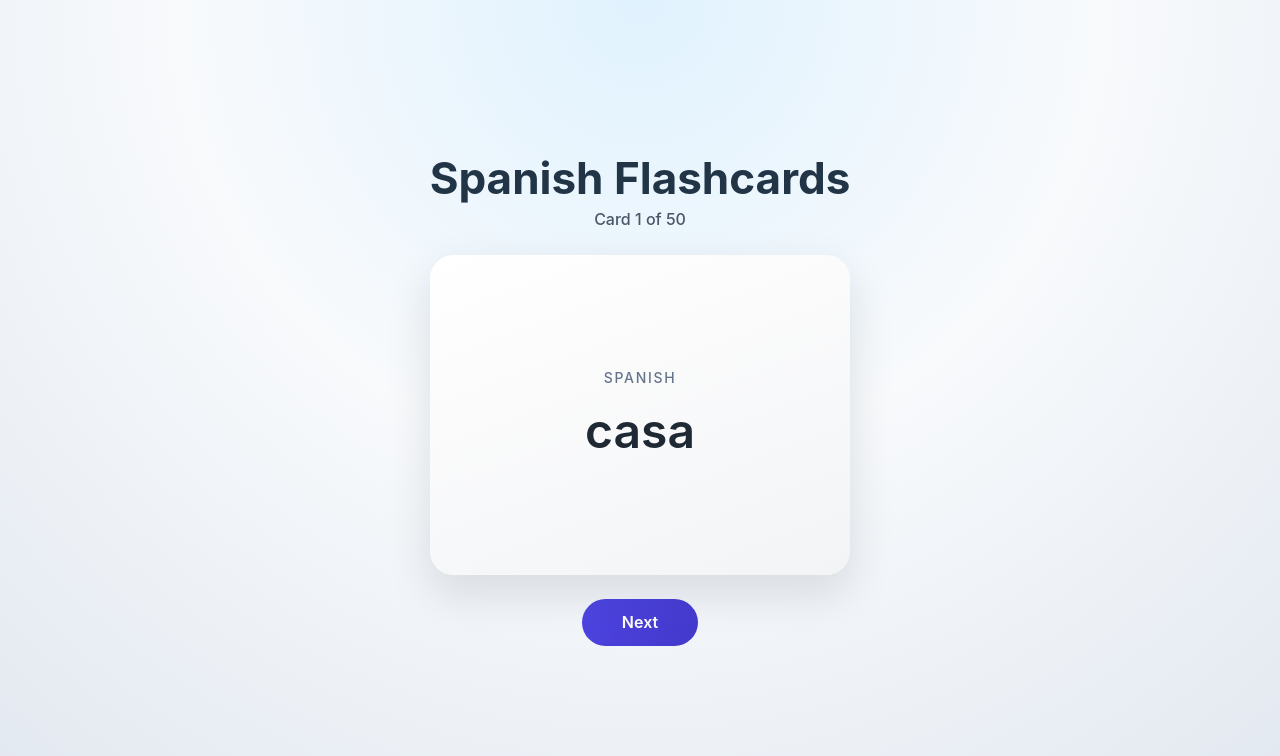
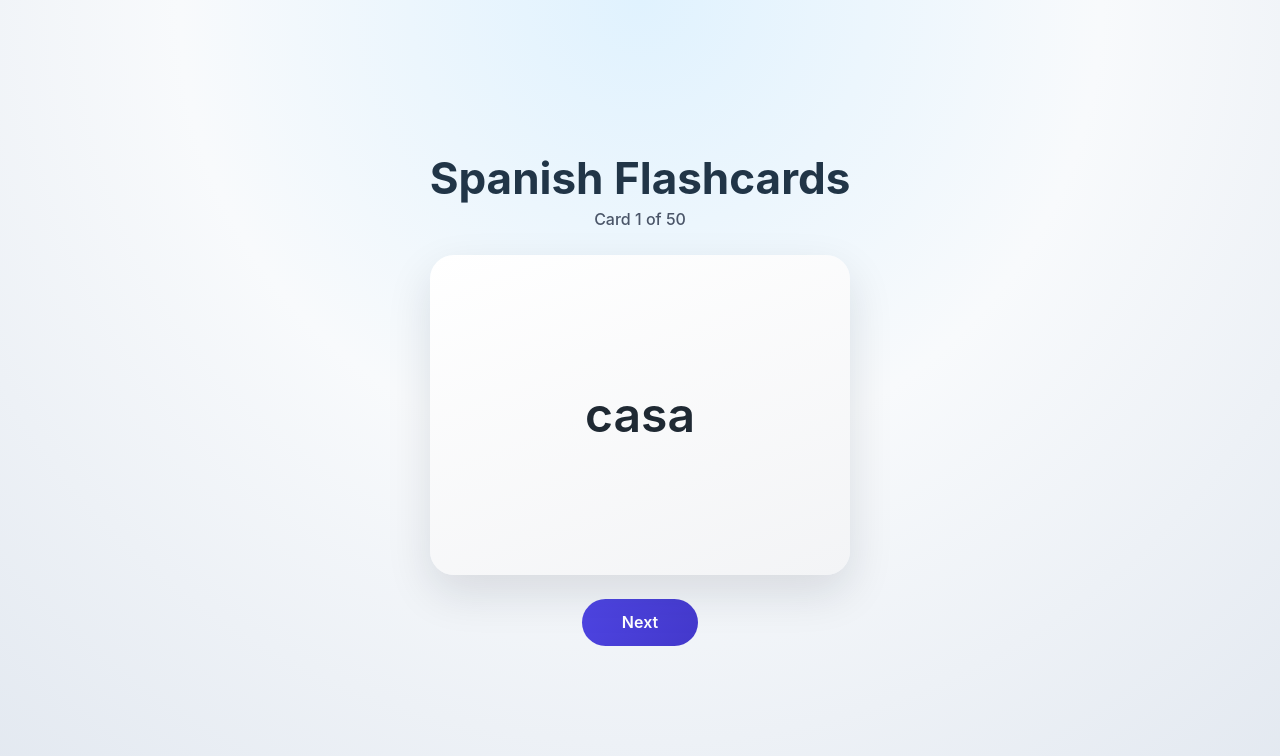
Before and after one commit to anupamprasad/flashcards, a React (Vite) app in the folder client/: page / in a window 1280 px wide. Shown: the top 756 px of the page. Built offline with nearby package versions, Linux system fonts and the light colour scheme.

Commit message:
Remove 'Spanish'/'English' label from flashcard UI; only show word

```diff
--- a/client/src/App.tsx
+++ b/client/src/App.tsx
@@ -130,9 +130,6 @@ function App() {
           onClick={handleFlip}
           aria-pressed={isFlipped}
         >
-          <span className="flashcard-label">
-            {isFlipped ? 'English' : 'Spanish'}
-          </span>
           <span className="flashcard-word">
             {isFlipped
               ? currentCard.english_translation
```
